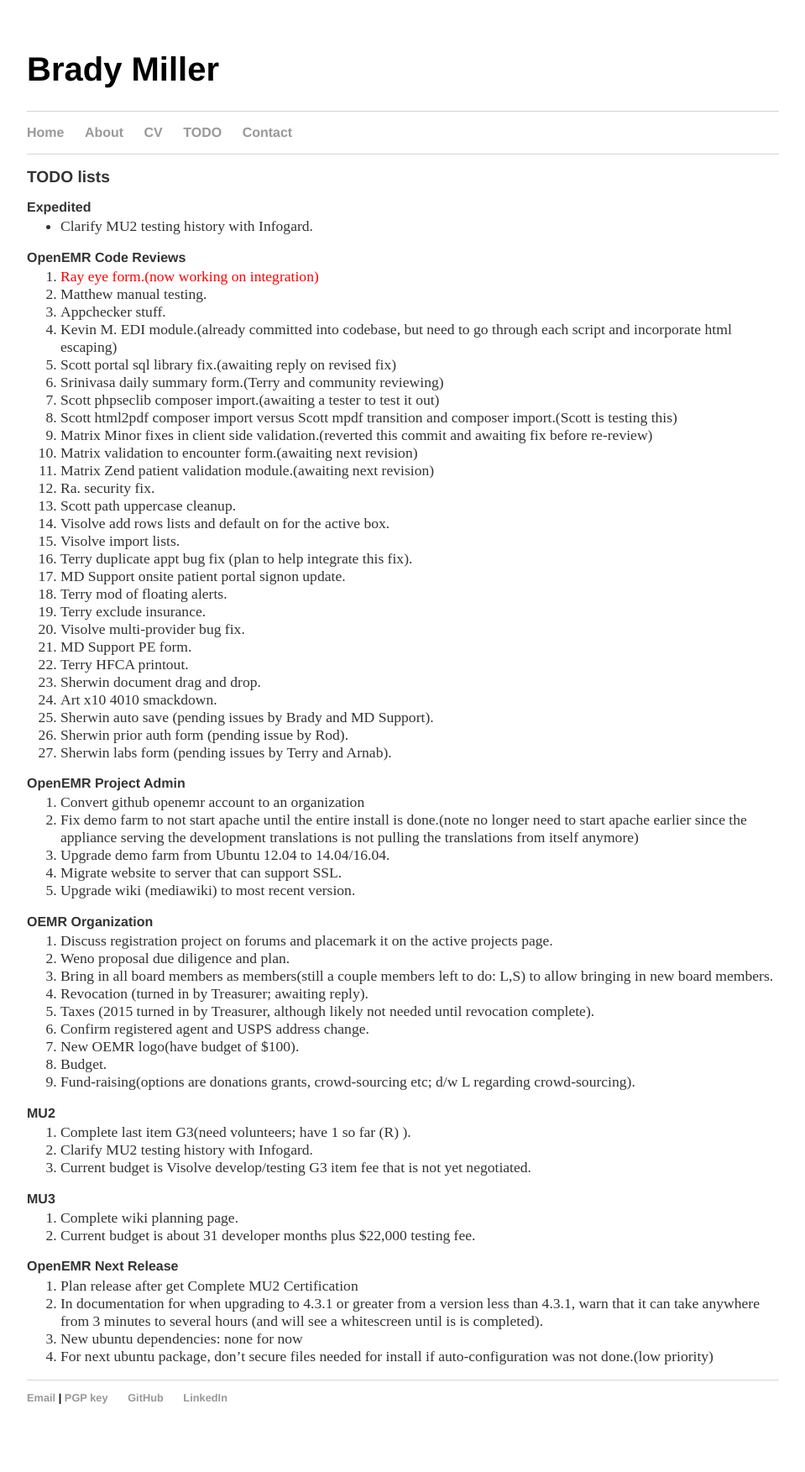
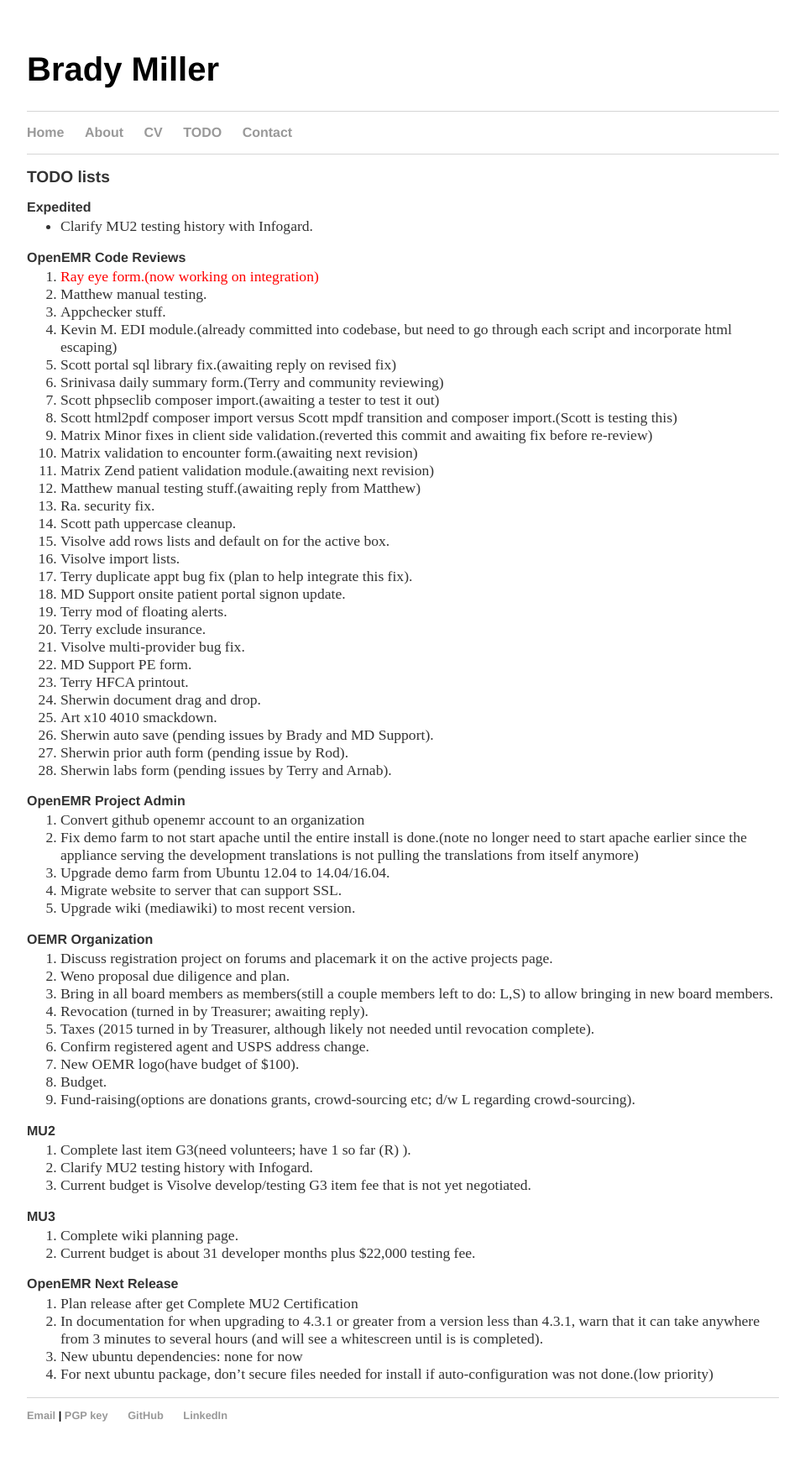
Before and after one commit to bradymiller/bradymiller.github.io, a Jekyll site: the page built from todo/index.md, in a window 1280 px wide. Shown: the whole page at 84% size, without its empty margins (160-1119 px from the left). Built offline with Jekyll 4.4.1, drawn with Linux system fonts in a browser that asks for light colours; before the commit the page ends 1732 px from its top, so only the background shows below that.

Commit message:
Update todo list

```diff
--- a/todo/index.md
+++ b/todo/index.md
@@ -18,6 +18,7 @@
 1. Matrix Minor fixes in client side validation.(reverted this commit and awaiting fix before re-review)
 1. Matrix validation to encounter form.(awaiting next revision)
 1. Matrix Zend patient validation module.(awaiting next revision)
+1. Matthew manual testing stuff.(awaiting reply from Matthew)
 1. Ra. security fix.
 1. Scott path uppercase cleanup.
 1. Visolve add rows lists and default on for the active box.
```
